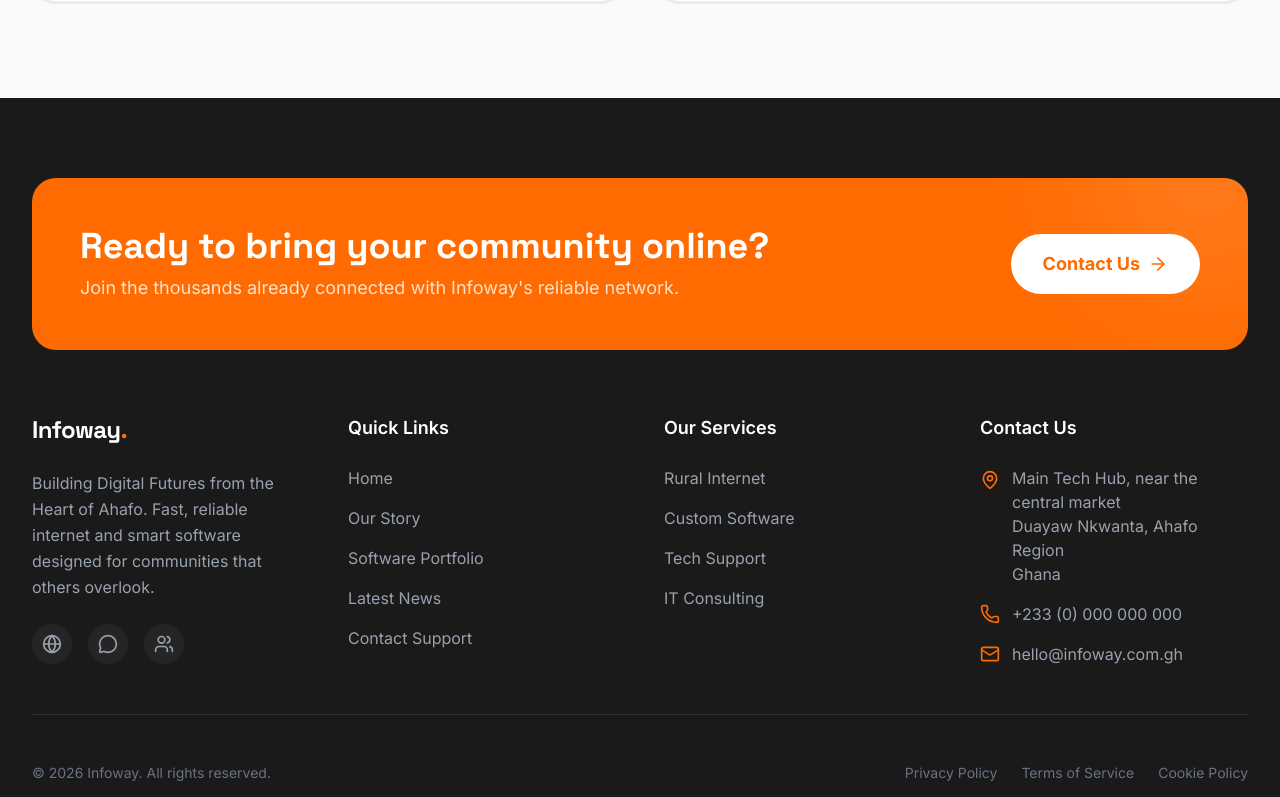
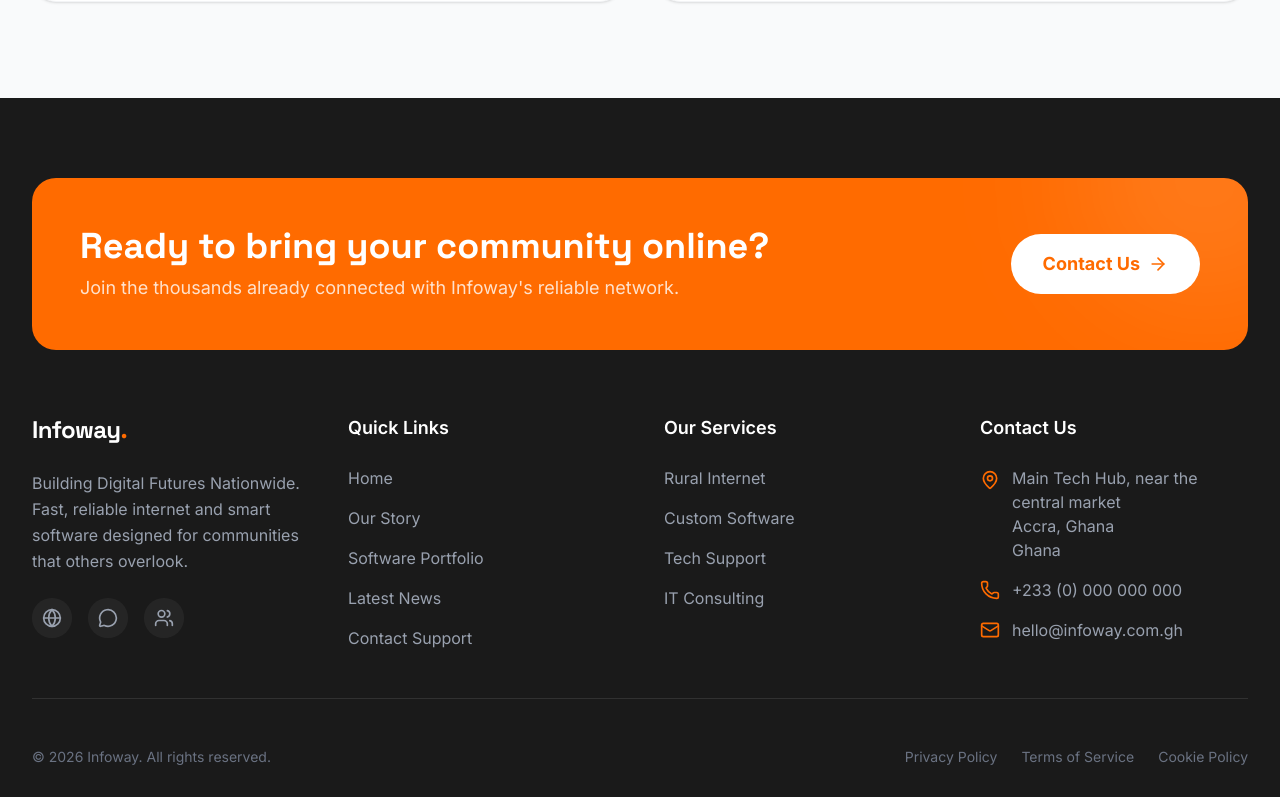
Before and after one commit to RapGad/infoway, a Next.js app: page /portfolio in a window 1280 px wide. Shown: the part 1631-2428 px from the top of the page. Built offline with nearby package versions, Linux system fonts and the light colour scheme.

Commit message:
vercel config and seo

```diff
--- a/src/app/about/page.tsx
+++ b/src/app/about/page.tsx
@@ -28,7 +28,7 @@ export default function About() {
             initial={{ opacity: 0, y: -20 }} animate={{ opacity: 1, y: 0 }} transition={{ duration: 0.6 }}
             className="text-5xl md:text-6xl font-heading font-bold mb-6 text-gray-900"
           >
-            Rooted in <span className="text-primary">Ahafo.</span>
+            Rooted in <span className="text-primary">Ghana.</span>
           </motion.h1>
           <motion.p
             initial={{ opacity: 0 }} animate={{ opacity: 1 }} transition={{ delay: 0.2, duration: 0.6 }}
@@ -94,7 +94,7 @@ export default function About() {
             {[
               { icon: <Zap className="w-8 h-8" />, title: "Innovation", desc: "Finding creative, rugged solutions to complex rural tech problems." },
               { icon: <CheckCircle className="w-8 h-8" />, title: "Reliability", desc: "Building networks and software that people can depend on, rain or shine." },
-              { icon: <Users className="w-8 h-8" />, title: "Community-First", desc: "Prioritising the needs, education, and growth of Ahafo locals." },
+              { icon: <Users className="w-8 h-8" />, title: "Community-First", desc: "Prioritising the needs, education, and growth of local communities." },
               { icon: <Heart className="w-8 h-8" />, title: "Transparency", desc: "Honest pricing, clear communication, and no hidden catches." }
             ].map((value, i) => (
               <motion.div
--- a/src/app/blog/[slug]/page.tsx
+++ b/src/app/blog/[slug]/page.tsx
@@ -25,7 +25,7 @@ const mockPostContent: Record<string, any> = {
     <p>This expansion has been months in the making, involving careful terrain surveys, community meetings, and complex logistics to transport and install the equipment. Our engineering team worked tirelessly to ensure the network backbone is robust and capable of handling hundreds of simultaneous connections.</p>
     <h2>What this means for you</h2>
     <p>Residents and businesses in these areas can now access reliable broadband for the first time. Students will have access to e-learning resources, traders can access market data, and local businesses can now build an online presence.</p>
-    <p>We are committed to continuing this expansion across the entire Ahafo Region. Stay tuned for more announcements in the coming months.</p>`,
+    <p>We are committed to continuing this expansion nationwide. Stay tuned for more announcements in the coming months.</p>`,
   },
   "custom-software-growth": {
     title: "5 Ways Custom Software Can Grow Your Local Business",
@@ -47,7 +47,7 @@ const mockPostContent: Record<string, any> = {
   },
   "digital-literacy": {
     title: "Digital Literacy: Empowering the Next Generation",
-    category: "Tech in Ahafo",
+    category: "Tech Nationwide",
     date: "Dec 01, 2023",
     author: "Abena Osei",
     image: "/team_meeting.png",
--- a/src/app/contact/page.tsx
+++ b/src/app/contact/page.tsx
@@ -71,7 +71,7 @@ export default function Contact() {
                     </div>
                     <div>
                       <h4 className="font-bold text-gray-900 text-lg">Office Address</h4>
-                      <p className="text-gray-600 mt-1">Main Tech Hub, near the central market<br />Duayaw Nkwanta, Ahafo Region<br />Ghana</p>
+                      <p className="text-gray-600 mt-1">Main Tech Hub, near the central market<br />Accra, Ghana<br />Ghana</p>
                     </div>
                   </div>
 
--- a/src/app/layout.tsx
+++ b/src/app/layout.tsx
@@ -19,16 +19,17 @@ const spaceGrotesk = Space_Grotesk({
 
 export const metadata: Metadata = {
   title: {
-    template: "%s | Infoway - Ahafo's Premier Digital Provider",
-    default: "Infoway | Fast Internet & Custom Software in Ahafo",
+    template: "%s | Infoway Data Solutions",
+    default: "Infoway Data Solutions | Fast Internet & Custom Software",
   },
-  description: "Infoway provides reliable, high-speed rural internet and bespoke software development for communities and businesses in Duayaw Nkwanta and the Ahafo Region.",
-  metadataBase: new URL('https://infoway.com.gh'), // Placeholder domain
+  description: "Infoway Data Solutions provides reliable, high-speed internet and bespoke software development for communities and businesses nationwide.",
+  keywords: ["Infoway", "Infoway Data Solutions", "Internet Provider", "Software Development", "Ghana"],
+  metadataBase: new URL('https://infowaydatasolutions.com'),
   openGraph: {
-    title: "Infoway | Bridging the Digital Divide in Ahafo",
-    description: "Reliable rural connectivity and software solutions tailored for Ghana.",
-    url: "https://infoway.com.gh",
-    siteName: "Infoway",
+    title: "Infoway Data Solutions | Nationwide Digital Provider",
+    description: "Reliable connectivity and software solutions tailored for Ghana.",
+    url: "https://infowaydatasolutions.com",
+    siteName: "Infoway Data Solutions",
     locale: "en_GH",
     type: "website",
   },
--- a/src/app/page.tsx
+++ b/src/app/page.tsx
@@ -45,7 +45,7 @@ export default function Home() {
                 Welcome to Infoway
               </motion.span>
               <motion.h1 variants={fadeIn} className="text-5xl md:text-7xl font-heading font-bold leading-tight mb-6 text-gray-900">
-                Building Digital Futures from the Heart of <span className="text-primary">Ahafo.</span>
+                Building Digital Futures <span className="text-primary">Nationwide.</span>
               </motion.h1>
               <motion.p variants={fadeIn} className="text-xl text-gray-600 mb-8 max-w-2xl leading-relaxed">
                 Infoway delivers fast, reliable internet and smart software — designed for communities that others overlook.
@@ -202,7 +202,7 @@ export default function Home() {
               initial="hidden" whileInView="visible" viewport={{ once: true }} variants={fadeIn}
             >
               <h2 className="text-4xl font-heading font-bold mb-6">Why Choose Infoway?</h2>
-              <p className="text-xl text-gray-600 mb-8">We are deeply rooted in the Ahafo Region, understanding the unique challenges and opportunities of our communities.</p>
+              <p className="text-xl text-gray-600 mb-8">We are deeply rooted in Ghana, understanding the unique challenges and opportunities of our communities nationwide.</p>
 
               <ul className="space-y-6">
                 {[
@@ -242,7 +242,7 @@ export default function Home() {
       <section className="py-24 bg-accent-light relative">
         <div className="max-w-7xl mx-auto px-4 sm:px-6 lg:px-8">
           <div className="text-center mb-16">
-            <h2 className="text-4xl font-heading font-bold mb-4">Voices from Ahafo</h2>
+            <h2 className="text-4xl font-heading font-bold mb-4">Voices from Our Clients</h2>
             <p className="text-xl text-gray-600">Hear what our users have to say.</p>
           </div>
 
@@ -293,7 +293,7 @@ export default function Home() {
             {[
               { title: "Expanding Coverage to Surroundings of Duayaw Nkwanta", category: "Rural Connectivity", date: "Oct 12, 2023", image: "/rural_tech.png" },
               { title: "5 Ways Custom Software Can Grow Your Local Business", category: "Software Tips", date: "Nov 05, 2023", image: "/project_dashboard.png" },
-              { title: "Digital Literacy: Empowering the Next Generation", category: "Tech in Ahafo", date: "Dec 01, 2023", image: "/team_meeting.png" }
+              { title: "Digital Literacy: Empowering the Next Generation", category: "Tech Nationwide", date: "Dec 01, 2023", image: "/team_meeting.png" }
             ].map((post, i) => (
               <motion.article
                 key={i}
--- a/src/app/portfolio/page.tsx
+++ b/src/app/portfolio/page.tsx
@@ -8,7 +8,7 @@ import { X, ArrowUpRight, Code, Database, Layout } from "lucide-react";
 const projects = [
   {
     id: 1,
-    title: "Ahafo Market Connect",
+    title: "National Market Connect",
     category: "Web App",
     client: "Duayaw Nkwanta Traders Association",
     image: "/project_dashboard.png",
@@ -21,7 +21,7 @@ const projects = [
     id: 2,
     title: "FarmGuard Management System",
     category: "Mobile App",
-    client: "AgriTech Ahafo Cooperative",
+    client: "AgriTech Ghana Cooperative",
     image: "/project_mobile.png",
     challenge: "Cooperative managers were tracking crop yields and fertilizer distribution on paper, leading to lost data and inefficiencies.",
     solution: "Developed an offline-capable mobile app for field agents to log data, which syncs to a central cloud dashboard when internet is available.",
@@ -43,7 +43,7 @@ const projects = [
     id: 4,
     title: "HealthTrack Clinic CMS",
     category: "Web App",
-    client: "Ahafo Community Clinic",
+    client: "National Community Clinic",
     image: "/project_mobile.png",
     challenge: "Patient records were entirely paper-based, making history tracking difficult and prone to damage or loss.",
     solution: "Built a secure, fast, and highly intuitive patient management system tailored to the clinic's specific workflow, compliant with local health data regulations.",
--- a/src/app/services/page.tsx
+++ b/src/app/services/page.tsx
@@ -21,7 +21,7 @@ const staggerContainer = {
 const faqs = [
   {
     question: "Do you offer coverage in my village?",
-    answer: "We cover Duayaw Nkwanta and are rapidly expanding to surrounding communities in the Ahafo Region. Please contact us with your exact location for a coverage check."
+    answer: "We cover major cities and are rapidly expanding nationwide. Please contact us with your exact location for a coverage check."
   },
   {
     question: "How do the internet vouchers work?",
@@ -84,7 +84,7 @@ export default function Services() {
             initial={{ opacity: 0 }} animate={{ opacity: 1 }} transition={{ delay: 0.2, duration: 0.6 }}
             className="text-xl text-gray-400 max-w-2xl mx-auto"
           >
-            From permanent digital infrastructure to custom software solutions, we are building the future of the Ahafo Region.
+            From permanent digital infrastructure to custom software solutions, we are building the digital future of Ghana.
           </motion.p>
         </div>
       </section>
@@ -200,7 +200,7 @@ export default function Services() {
               <Headset className="w-5 h-5" /> IT Consulting & Support
             </div>
             <h2 className="text-4xl font-heading font-bold mb-4 text-gray-900">Comprehensive Tech Solutions</h2>
-            <p className="text-xl text-gray-600">Beyond internet and software, we provide the backbone for digital operations in Ahafo.</p>
+            <p className="text-xl text-gray-600">Beyond internet and software, we provide the backbone for digital operations across Ghana.</p>
           </motion.div>
 
           <div className="grid grid-cols-1 md:grid-cols-3 gap-8">
--- a/src/components/layout/Footer.tsx
+++ b/src/components/layout/Footer.tsx
@@ -33,7 +33,7 @@ export function Footer() {
               Infoway<span className="text-primary">.</span>
             </Link>
             <p className="text-gray-400 mb-6 leading-relaxed">
-              Building Digital Futures from the Heart of Ahafo. Fast, reliable internet and smart software designed for communities that others overlook.
+              Building Digital Futures Nationwide. Fast, reliable internet and smart software designed for communities that others overlook.
             </p>
             <div className="flex gap-4">
               <a href="#" className="w-10 h-10 rounded-full bg-white/5 flex items-center justify-center text-gray-400 hover:bg-primary hover:text-white transition-colors" aria-label="Facebook">
@@ -80,7 +80,7 @@ export function Footer() {
                 <MapPin className="w-5 h-5 text-primary shrink-0 mt-1" />
                 <span itemProp="address" itemScope itemType="https://schema.org/PostalAddress">
                   <span itemProp="streetAddress">Main Tech Hub, near the central market</span><br />
-                  <span itemProp="addressLocality">Duayaw Nkwanta</span>, <span itemProp="addressRegion">Ahafo Region</span><br />
+                  <span itemProp="addressLocality">Accra</span>, <span itemProp="addressRegion">Ghana</span><br />
                   <span itemProp="addressCountry">Ghana</span>
                 </span>
               </li>
```
Also changed, not shown: src/app/blog/page.tsx (+4 -4 lines).
